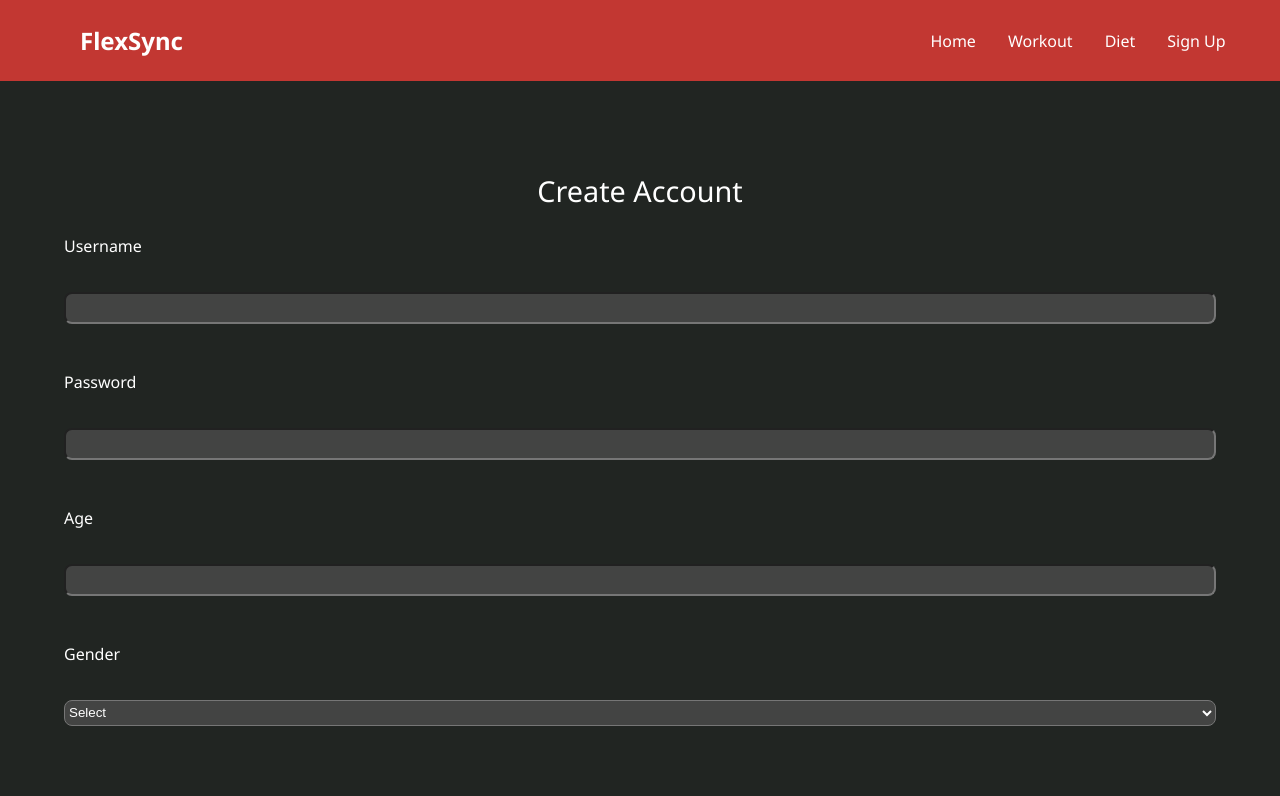
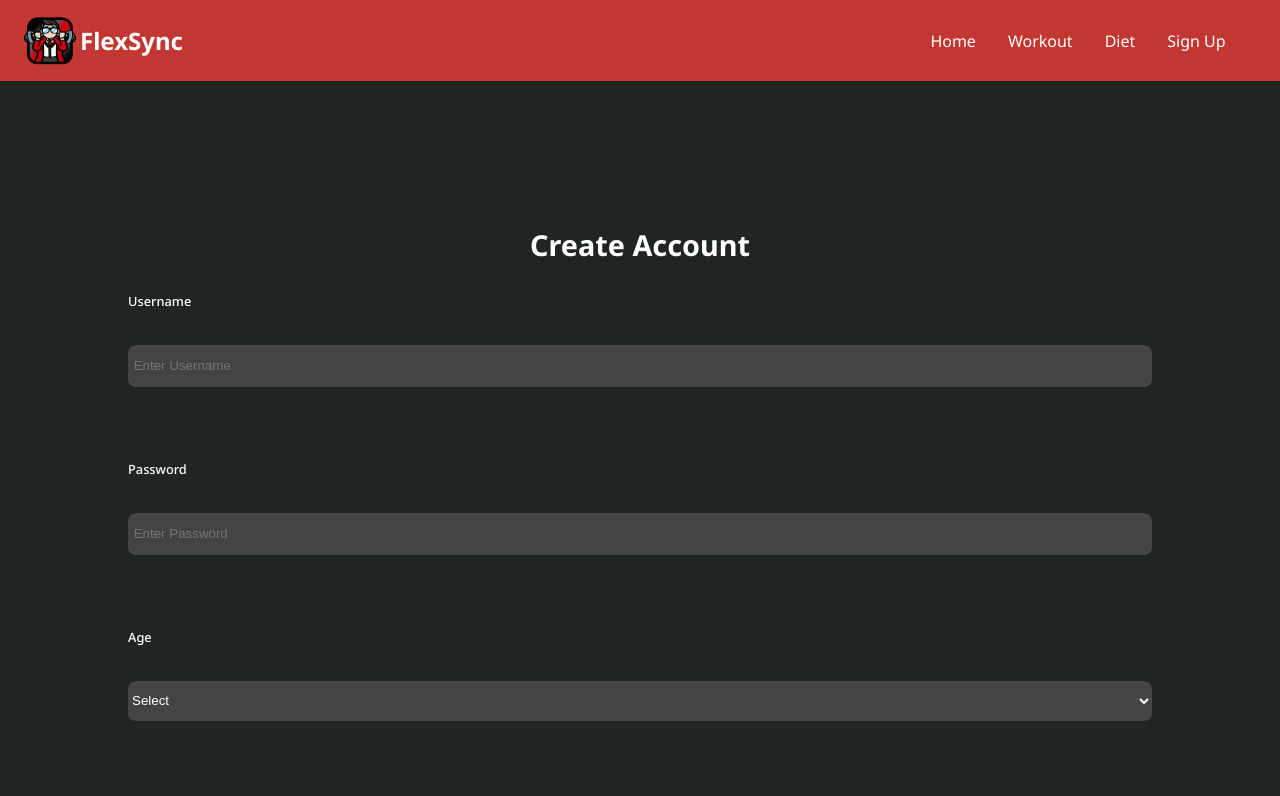
Before and after one commit to https-nyx/FlexSync-Web, a React (Vite) app: page /signup in a window 1280 px wide. Shown: the top 796 px of the page. Built offline with nearby package versions, Linux system fonts and the light colour scheme.

Commit message:
Tried to add API fetching back.

```diff
--- a/src/Components/Diet.jsx
+++ b/src/Components/Diet.jsx
@@ -1,11 +1,7 @@
 import DietStyle from "../Styles/diet.module.css";
 
 const Diet = () => {
-  return (
-    <>
-      <h1>Diet</h1>
-    </>
-  );
+  return <></>;
 };
 
 export default Diet;
--- a/src/Components/Navbar.jsx
+++ b/src/Components/Navbar.jsx
@@ -1,3 +1,4 @@
+import logo from "../assets/flexsync-logo.png";
 import NavbarStyle from "../Styles/navbar.module.css";
 import { Link } from "react-router-dom";
 
@@ -5,7 +6,14 @@ const Navbar = () => {
   return (
     <>
       <header className={NavbarStyle["navbar"]}>
-        <h1 className={NavbarStyle["navbar-title"]}>FlexSync</h1>
+        <div className={NavbarStyle["navbar-logo-container"]}>
+          <img
+            src={logo}
+            alt="FlexSync Logo"
+            className={NavbarStyle["navbar-logo"]}
+          />
+          <h1 className={NavbarStyle["navbar-title"]}>FlexSync</h1>
+        </div>
         <nav className={NavbarStyle["navbar-list-container"]}>
           <ul className={NavbarStyle["navbar-list"]}>
             <Link to="/">
--- a/src/Components/Signup.jsx
+++ b/src/Components/Signup.jsx
@@ -1,11 +1,42 @@
 import { useState } from "react";
 import SignupStyle from "../Styles/signup.module.css";
+import { Link } from "react-router-dom/cjs/react-router-dom.min";
 
 const Signup = () => {
   const [username, setUsername] = useState("");
   const [password, setPassword] = useState("");
   const [age, setAge] = useState(12);
-  const [gender, setGender] = useState("Select");
+  const [gender, setGender] = useState(0);
+  const [error, setError] = useState(null);
+
+  const handleSubmit = async (e) => {
+    e.preventDefault();
+    const account = { username, password, age, gender };
+
+    const response = await fetch(
+      "https://flexsync-api.onrender.com/api/account/signup",
+      {
+        method: "POST",
+        body: JSON.stringify(account),
+        headers: {
+          "Content-Type": "application/json",
+        },
+      }
+    );
+
+    const json = await response.json();
+
+    if (!response.ok) {
+      setError(json.error);
+    } else {
+      setError(null);
+      setUsername("");
+      setPassword("");
+      setAge("");
+      setGender(0);
+      console.log("New account created", json);
+    }
+  };
 
   return (
     <>
@@ -15,33 +46,58 @@ const Signup = () => {
           Username
         </label>
         <br />
-        <input type="text" className={SignupStyle["form-input"]} />
+        <input
+          type="text"
+          className={SignupStyle["form-input"]}
+          placeholder=" Enter Username"
+          onChange={(e) => setUsername(e.target.value)}
+          value={username}
+        />
         <br />
         <label htmlFor="password" className={SignupStyle["form-label"]}>
           Password
         </label>
         <br />
-        <input type="password" className={SignupStyle["form-input"]} />
+        <input
+          type="password"
+          className={SignupStyle["form-input"]}
+          placeholder=" Enter Password"
+          onChange={(e) => setPassword(e.target.value)}
+          value={password}
+        />
         <br />
         <label htmlFor="age" className={SignupStyle["form-label"]}>
           Age
         </label>
         <br />
-        <input type="number" className={SignupStyle["form-input"]} />
+        <select className={SignupStyle["form-dropdown"]}>
+          <option value="">Select</option>
+          <option value="13-19">13-19</option>
+          <option value="20-29">20-29</option>
+          <option value="30-64">30-64</option>
+          <option value="65+">65+</option>
+        </select>
         <br />
         <label htmlFor="gender" className={SignupStyle["form-label"]}>
           Gender
         </label>
         <br />
-        <select className={SignupStyle["form-input"]}>
-          <option>Select</option>
-          <option>Male</option>
-          <option>Female</option>
+        <select
+          className={SignupStyle["form-dropdown"]}
+          onChange={(e) => setGender(e.target.value)}
+          value={gender}
+        >
+          <option value={0}>Select</option>
+          <option value={1}>Male</option>
+          <option value={2}>Female</option>
         </select>
         <br />
-        <button className={SignupStyle["submit-btn"]} type="submit">
+        <button className={SignupStyle["submit-btn"]} onClick={handleSubmit}>
           Sign Up
         </button>
+        <p className={SignupStyle["has-account"]}>
+          Already have an account? <Link to="/login">Login</Link>
+        </p>
       </form>
     </>
   );
--- a/src/Components/Workout.jsx
+++ b/src/Components/Workout.jsx
@@ -3,29 +3,28 @@ import WorkoutStyle from "../Styles/workout.module.css";
 const Workout = () => {
   return (
     <>
-      <h1>Workouts</h1>
-      <div className={WorkoutStyle.workoutContainer}>
-        <div className={WorkoutStyle.workoutCard}>
+      <div className={WorkoutStyle["workoutContainer"]}>
+        <div className={WorkoutStyle["workoutCard"]}>
           <h2>Workout 1</h2>
           <p>Workout 1 Description</p>
         </div>
-        <div className={WorkoutStyle.workoutCard}>
+        <div className={WorkoutStyle["workoutCard"]}>
           <h2>Workout 2</h2>
           <p>Workout 2 Description</p>
         </div>
-        <div className={WorkoutStyle.workoutCard}>
+        <div className={WorkoutStyle["workoutCard"]}>
           <h2>Workout 3</h2>
           <p>Workout 3 Description</p>
         </div>
-        <div className={WorkoutStyle.workoutCard}>
+        <div className={WorkoutStyle["workoutCard"]}>
           <h2>Workout 4</h2>
           <p>Workout 4 Description</p>
         </div>
-        <div className={WorkoutStyle.workoutCard}>
+        <div className={WorkoutStyle["workoutCard"]}>
           <h2>Workout 5</h2>
           <p>Workout 5 Description</p>
         </div>
-        <div className={WorkoutStyle.workoutCard}>
+        <div className={WorkoutStyle["workoutCard"]}>
           <h2>Workout 6</h2>
           <p>Workout 6 Description</p>
         </div>
--- a/src/Styles/navbar.module.css
+++ b/src/Styles/navbar.module.css
@@ -7,10 +7,20 @@
   color: #ffffff;
 }
 
+.navbar-logo-container {
+  display: flex;
+  flex-direction: row;
+}
+
+.navbar-logo {
+  height: 4rem;
+  width: 4rem;
+}
+
 .navbar-title {
   font-size: 1.5rem;
   font-weight: bold;
-  margin-left: 5vw;
+  margin-right: 5rem;
 }
 
 .navbar-list-container {
--- a/src/Styles/signup.module.css
+++ b/src/Styles/signup.module.css
@@ -1,26 +1,36 @@
 .form {
   display: flex;
   flex-direction: column;
-  margin: 5vw;
+  margin: 10vw;
 }
 
 .form-title {
   text-align: center;
   font-size: 1.8em;
-  margin-top: 2vw;
-  margin-bottom: 2vw;
+  font-family: "Noto Sans", sans-serif;
+  font-weight: bold;
+  margin-top: 2vh;
+  margin-bottom: 3.5vh;
 }
 
 .form-label {
   margin-bottom: 1vw;
+  font-size: 0.8rem;
+  font-weight: 500;
 }
 
-.form-input {
-  margin-bottom: 2vw;
+.form-input,
+.form-dropdown {
+  margin-bottom: 4vw;
   background-color: rgb(67, 68, 67);
   color: white;
+  border: none;
   border-radius: 0.5rem;
-  height: 3.2vh;
+  height: 5vh;
+}
+
+.form-dropdown:hover {
+  cursor: pointer;
 }
 
 .submit-btn {
@@ -28,10 +38,16 @@
   height: 5.5vh;
   font-family: "Noto Sans", sans-serif;
   font-weight: bold;
+  border: none;
   border-radius: 0.8rem;
   background-color: #c23732;
   color: white;
 }
 
+.submit-btn:hover {
+  background-color: #c44541;
+  cursor: pointer;
+}
+
 @media screen and (max-width: 600px) {
 }
--- a/src/Styles/workout.module.css
+++ b/src/Styles/workout.module.css
@@ -0,0 +1,13 @@
+.workoutContainer {
+  display: grid;
+  grid-template-columns: repeat(auto-fill, minmax(200px, 1fr));
+  gap: 20px;
+  padding: 20px;
+}
+
+.workoutCard {
+  border: 1px solid #ccc;
+  border-radius: 10px;
+  padding: 20px;
+  box-shadow: 0 2px 5px rgba(0, 0, 0, 0.1);
+}
```
Also changed, not shown: src/assets/flexsync-logo.png (added).
